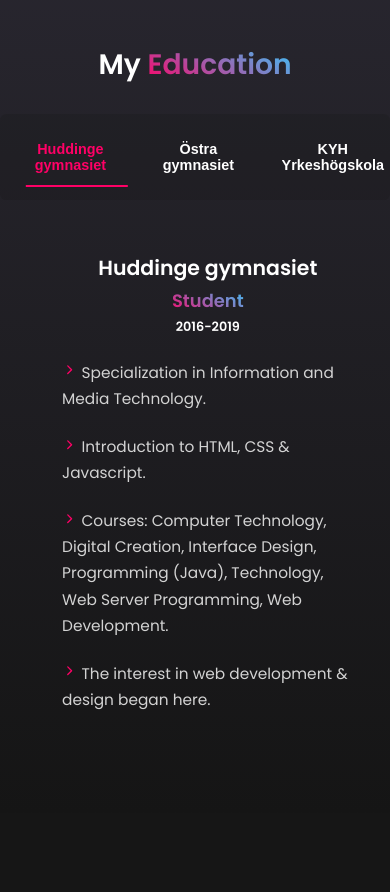
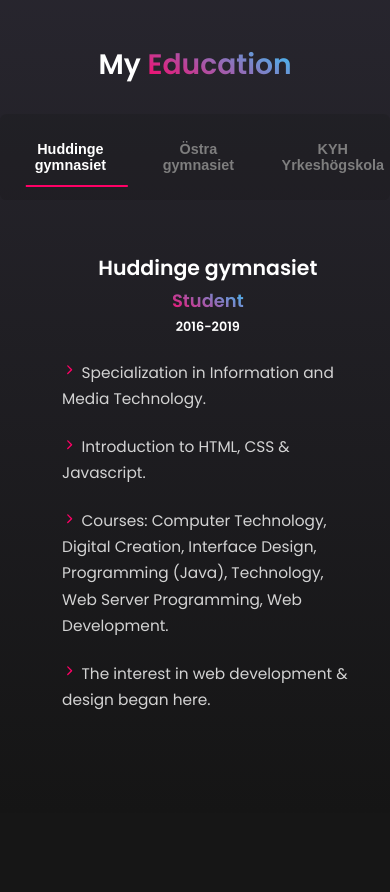
Before and after one commit to JesperSjostrom2/jespersjostrom2.github.io, a React (Create React App) app: page / in a window 390 px wide. Shown: the part 2420-3312 px from the top of the page. Built offline with nearby package versions, Linux system fonts and the light colour scheme; no server answers; the HTML template or start-up script is replaced by a standard one.

Commit message:
style: education color adjustments

```diff
--- a/src/components/education/education.css
+++ b/src/components/education/education.css
@@ -31,7 +31,7 @@
 
 .education-buttons button {
   display: block;
-  color: white;
+  color: #7E7E7E;
   background: transparent;
   font-size: 1.125rem;
   font-weight: 500;
@@ -45,9 +45,9 @@
 }
 
 .education-buttons .selected {
-  color: var(--color-main);
+  color: var(--color-white);
   width: 30px;
-  border-left: 2px solid;
+  border-left: 2px solid #f06;
   padding-left: 1rem;
   animation: slideRightVariant 1s ease forwards;
 }
@@ -148,7 +148,7 @@
     transform: translateX(-50%);
     height: 1px;
     width: 80%;
-    border-bottom: 2px solid;
+    border-bottom: 2px solid #f06;
   }
 
   .button-output-content {
```
